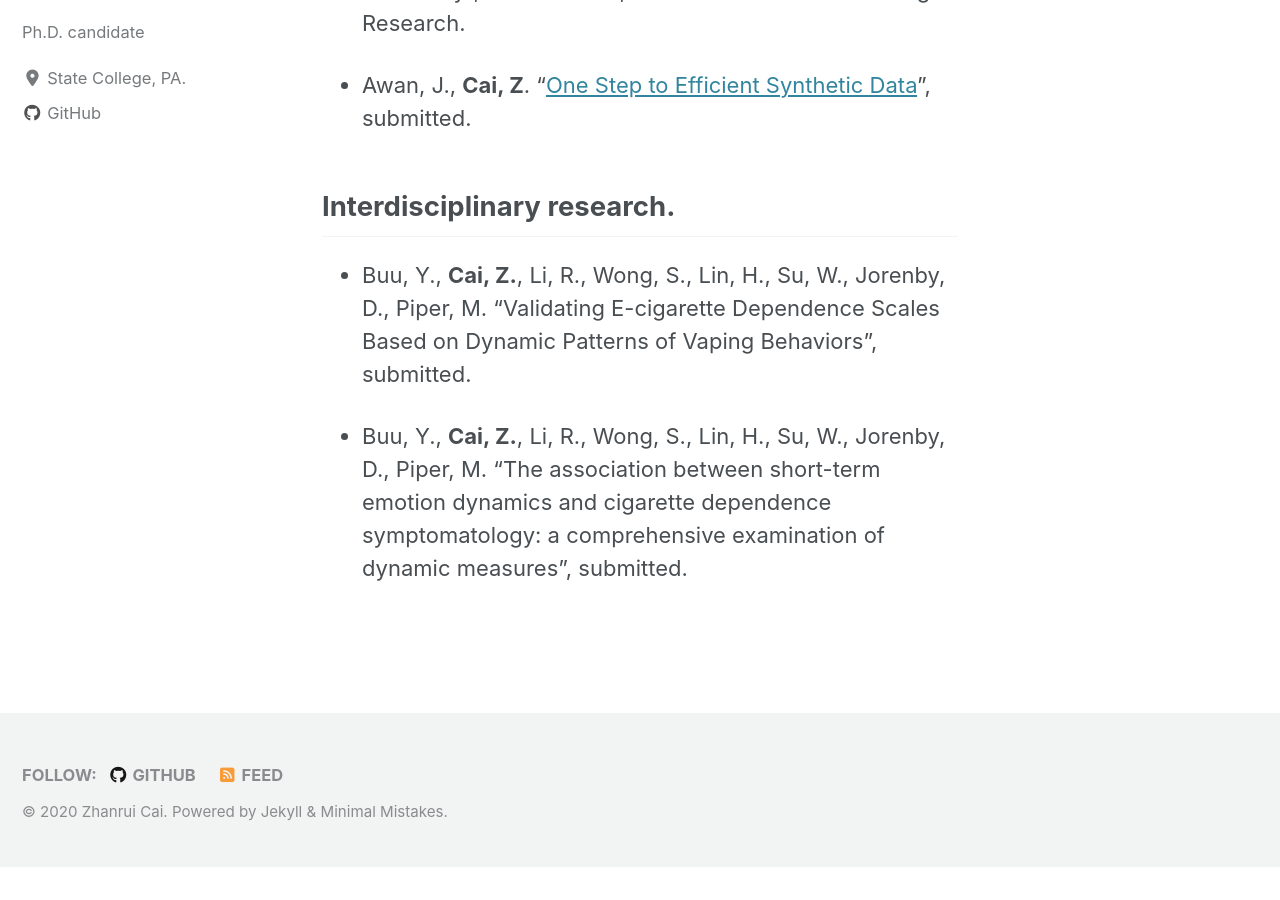
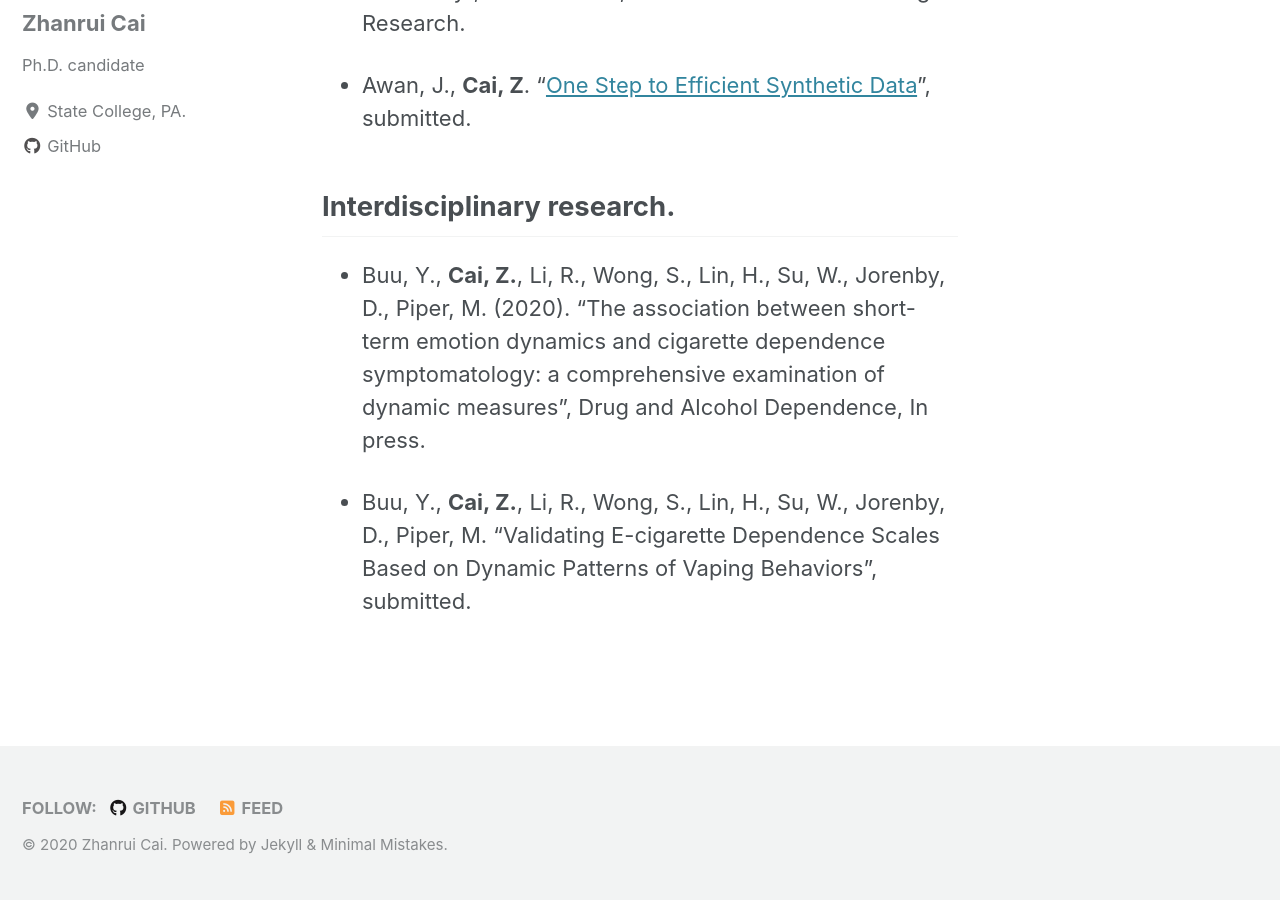
Before and after one commit to zhanruicai/zhanruicai.github.io, a Jekyll site: the page built from _pages/publication.md, in a window 1280 px wide and 900 px high, scrolled down 762 px. Built offline with Jekyll 4.4.1, drawn with Linux system fonts in a browser that asks for light colours; cached includes are drawn as plain includes; nearby versions of some CDN libraries; before the commit the page ends 1629 px from its top, so only the background shows below that.

Commit message:
new version

```diff
--- a/_pages/publication.md
+++ b/_pages/publication.md
@@ -18,6 +18,7 @@
 
 ## Interdisciplinary research.
 
+- Buu, Y., **Cai, Z.**, Li, R., Wong, S., Lin, H., Su, W., Jorenby, D., Piper, M. (2020). "The association between short-term emotion dynamics and cigarette dependence symptomatology: a comprehensive examination of dynamic measures", Drug and Alcohol Dependence, In press.
+
+
 - Buu, Y., **Cai, Z.**, Li, R., Wong, S., Lin, H., Su, W., Jorenby, D., Piper, M. "Validating E-cigarette Dependence Scales Based on Dynamic Patterns of Vaping Behaviors", submitted.
-
-- Buu, Y., **Cai, Z.**, Li, R., Wong, S., Lin, H., Su, W., Jorenby, D., Piper, M. "The association between short-term emotion dynamics and cigarette dependence symptomatology: a comprehensive examination of dynamic measures", submitted.
```
